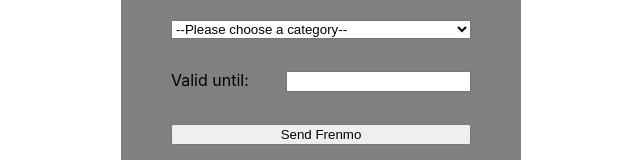
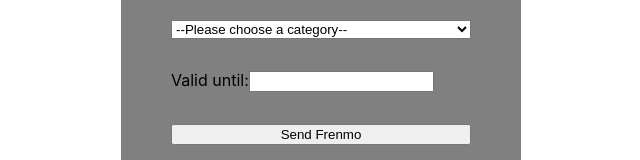
Before and after one commit to WEB818/frenmo-client, a React (Create React App) app: page /send in a window 1280 px wide. Shown: the part 339-499 px from the top of the page, without its empty margins (319-959 px from the left). Built offline with nearby package versions, Linux system fonts and the light colour scheme; no server answers.

Commit message:
Update NewFrenmoForm.css

```diff
--- a/src/components/NewFrenmoForm/NewFrenmoForm.css
+++ b/src/components/NewFrenmoForm/NewFrenmoForm.css
@@ -15,7 +15,7 @@
   margin: 100px auto 10px;
 }
 
-.NewFrenmo__date-container {
+.NewFrenmoForm__date-container {
   display: flex;
   justify-content: space-between;
 }
```
